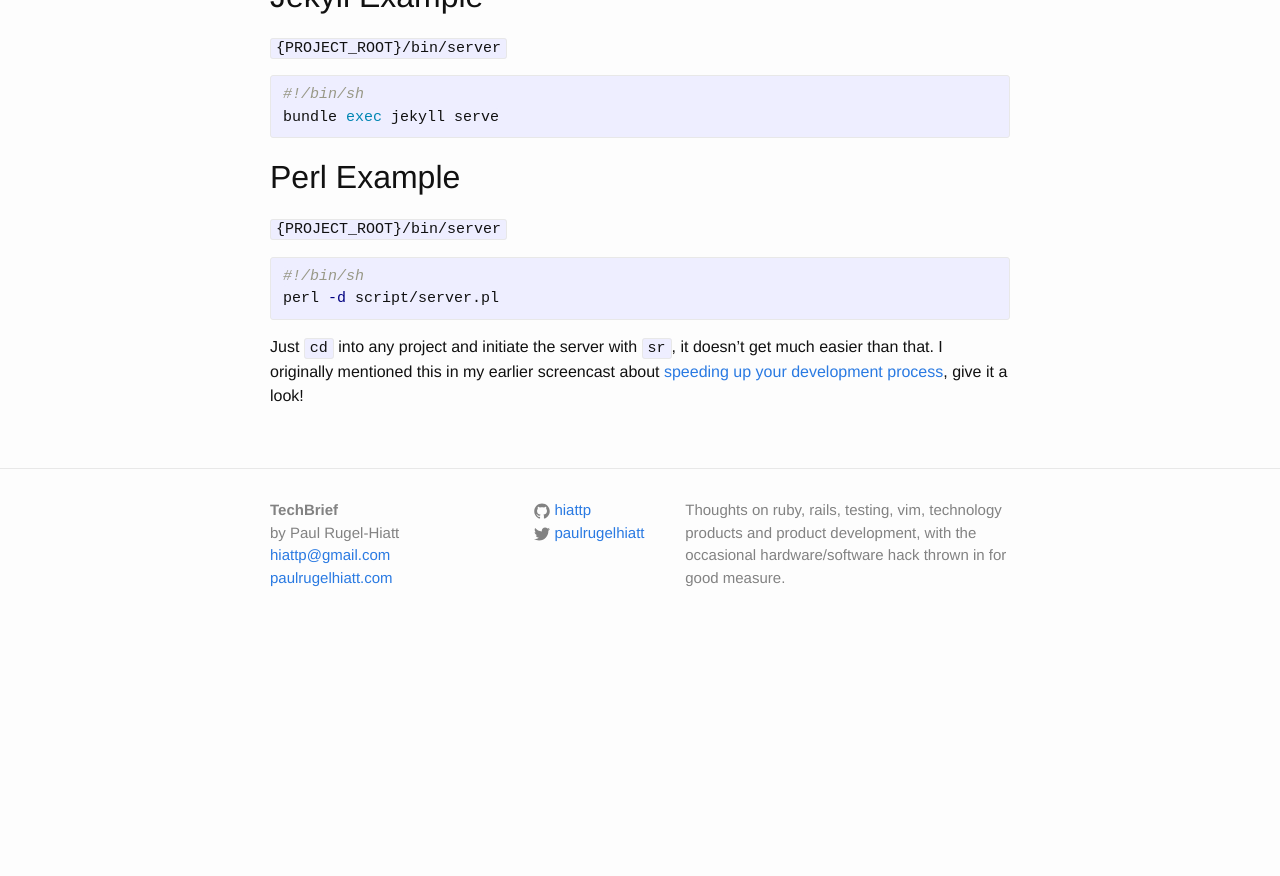
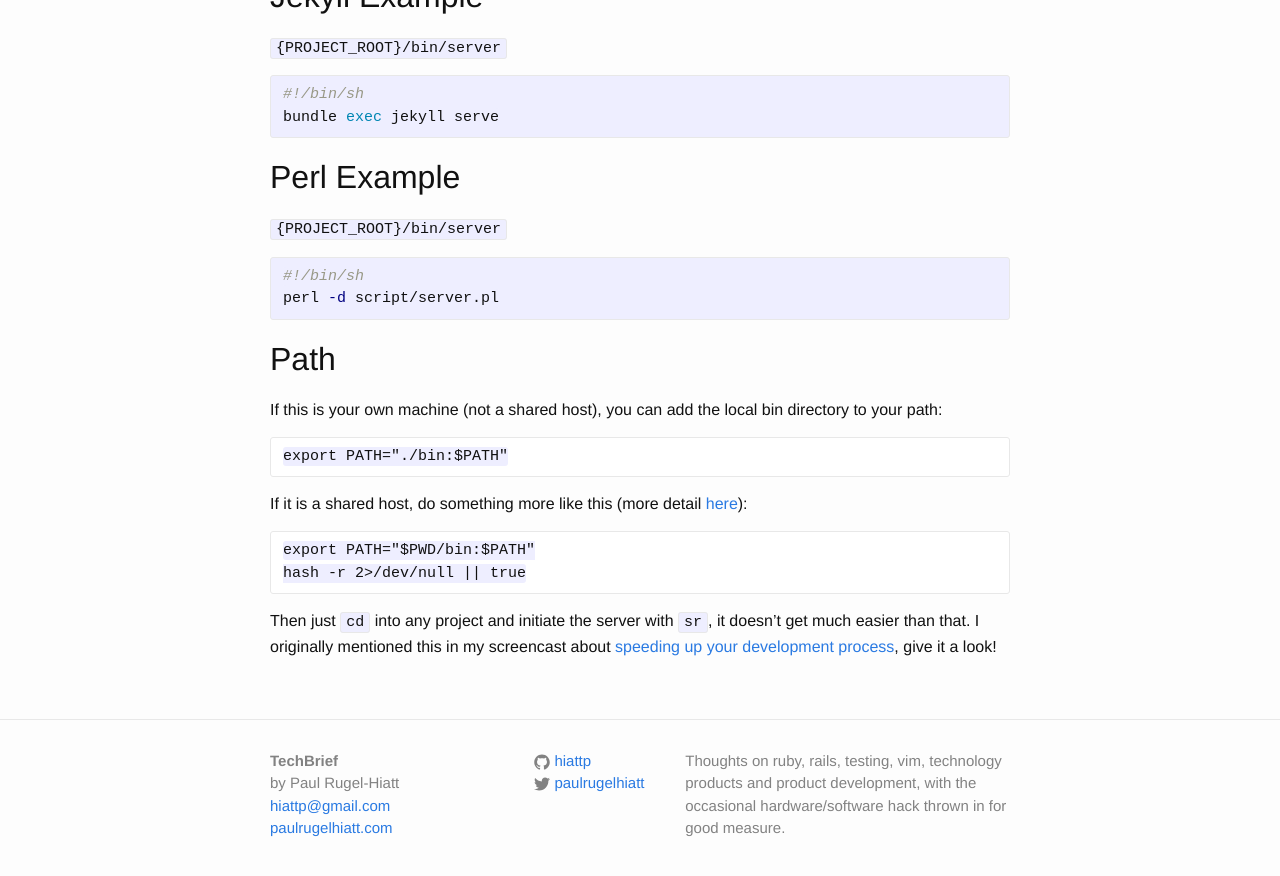
Before and after one commit to hiattp/blog, a Jekyll site: the page built from _posts/2015-03-13-binstubs-that-make-your-servers-say-uhh.markdown, in a window 1280 px wide and 900 px high, scrolled down 905 px. Shown: the top 876 px of the window. Built offline with Jekyll 4.4.1, drawn with Linux system fonts in a browser that asks for light colours; comment, search, counter and statistics services are not loaded; before the commit the page ends 1554 px from its top, so only the background shows below that.

Commit message:
update path info for binstubs

```diff
--- a/_posts/2015-03-13-binstubs-that-make-your-servers-say-uhh.markdown
+++ b/_posts/2015-03-13-binstubs-that-make-your-servers-say-uhh.markdown
@@ -45,8 +45,20 @@ bundle exec jekyll serve
 perl -d script/server.pl
 {% endhighlight %}
 
-Just `cd` into any project and initiate the server with `sr`,
-it doesn't get much easier than that. I originally mentioned this in my earlier
+## Path
+If this is your own machine (not a shared host), you can add the local bin
+directory to your path:
+
+    export PATH="./bin:$PATH"
+
+If it is a shared host, do something more like this (more detail [here][rbenv]):
+
+    export PATH="$PWD/bin:$PATH"
+    hash -r 2>/dev/null || true
+
+Then just `cd` into any project and initiate the server with `sr`,
+it doesn't get much easier than that. I originally mentioned this in my
 screencast about [speeding up your development process][sc], give it a look!
 
 [sc]: http://blog.paulrugelhiatt.com/rails/vim/productivity/2014/12/12/screencast-tips-and-tricks-to-speed-up-web-development-workflows.html
+[rbenv]: https://github.com/sstephenson/rbenv/wiki/Understanding-binstubs
```
